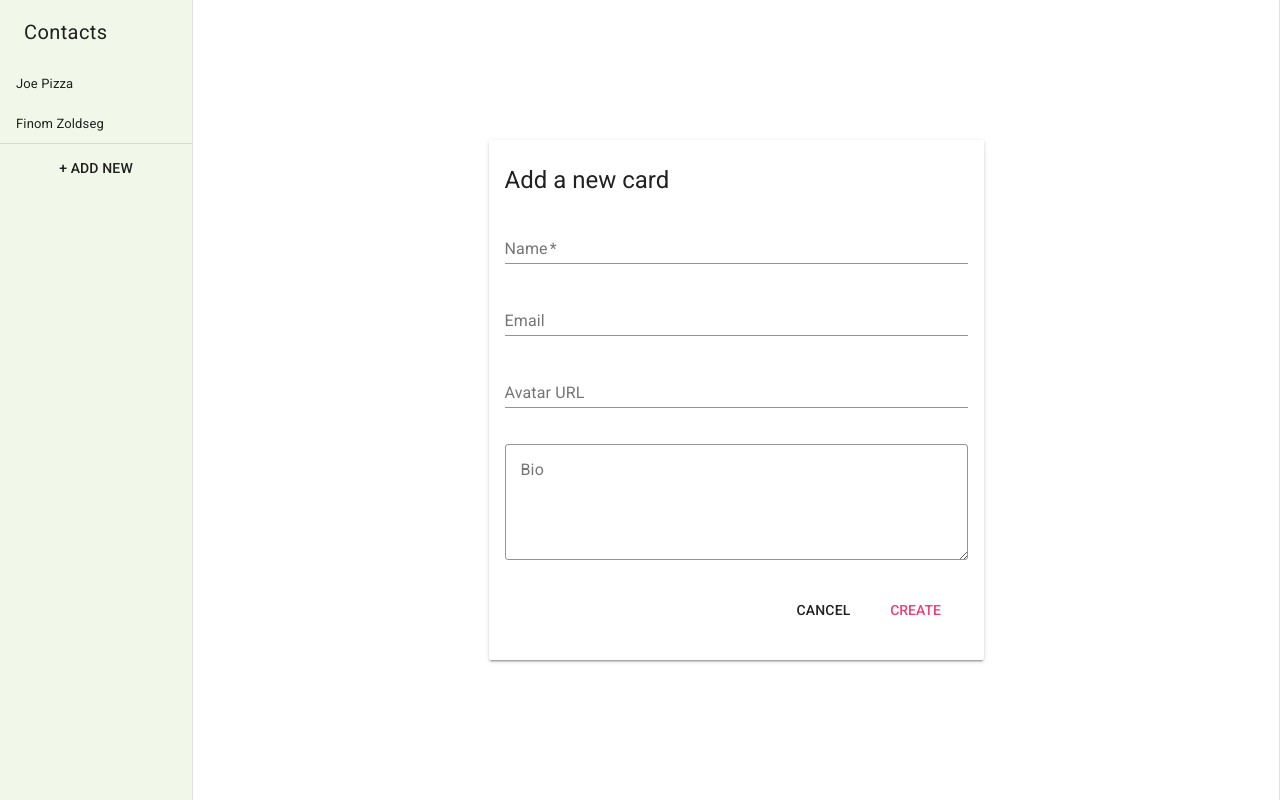
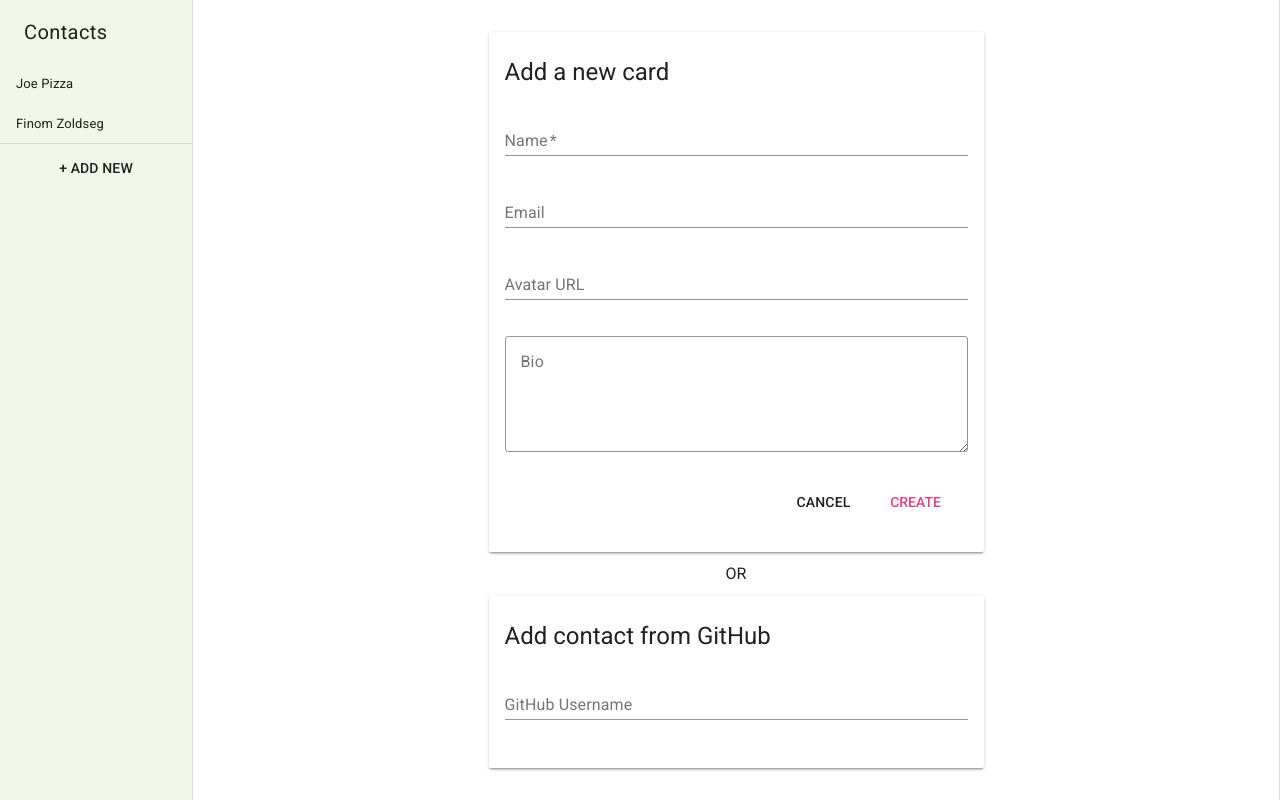
Before and after one commit to RichardOtvos/vue-contact-list, a Vue app: page /#/new in a window 1280 px wide. Built offline with nearby package versions, Linux system fonts and the light colour scheme.

Commit message:
Adds Github user form

```diff
--- a/src/components/AddFromGithub.vue
+++ b/src/components/AddFromGithub.vue
@@ -5,7 +5,7 @@
         <div class="md-title">Add contact from GitHub</div>
       </md-card-header>
       <md-card-content>
-        <md-autocomplete v-model="selectedUser" :md-options="users">
+        <md-autocomplete v-model="selectedGithubUser" :md-options="users">
           <label>GitHub Username</label>
         </md-autocomplete>
       </md-card-content>
@@ -19,7 +19,7 @@ export default {
   data() {
     return {
       selectedGithubUser: null,
-      users: ['Ricsi', 'Feri', 'Tamas', 'Norbi']
+      users: ['Ricsi', 'Feri', 'Tomi', 'Norbi', 'Roli']
     };
   }
 };
--- a/src/views/New.vue
+++ b/src/views/New.vue
@@ -4,7 +4,12 @@
       class="md-layout-item md-size-50"
       @on-add-contact="onNewContact"
     ></add-contact>
-    <!--    <add-from-github class="md-layout-item md-size-50"></add-from-github>-->
+
+    <div class="md-layout-item md-size-100 card-divider">
+      <span class="md-subheading">OR</span>
+    </div>
+
+    <add-from-github class="md-layout-item md-size-50"></add-from-github>
   </div>
 </template>
 
@@ -33,4 +38,9 @@ export default {
 };
 </script>
 
-<style scoped></style>
+<style scoped>
+.card-divider {
+  text-align: center;
+  padding: 10px 0;
+}
+</style>
```
